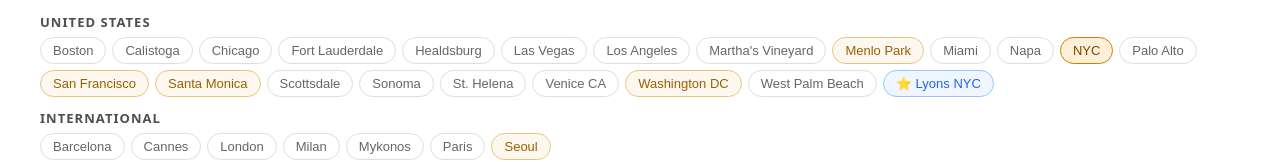
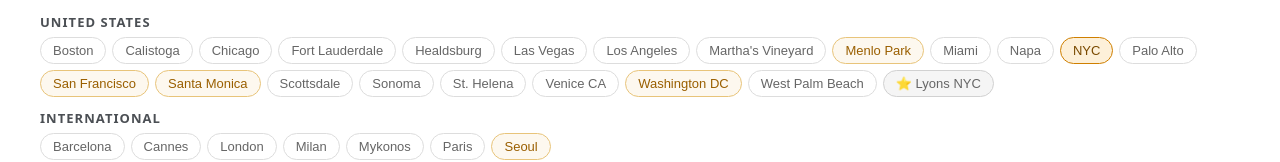
Before and after one commit to judgejuju/Global-Restaurant-Guide, a React (Vite) app: page / in a window 1280 px wide. Shown: the part 123-285 px from the top of the page. Built offline with nearby package versions, Linux system fonts and the light colour scheme; no server answers.

Commit message:
Refactor button styles for active and inactive states

```diff
--- a/src/main.jsx
+++ b/src/main.jsx
@@ -1949,14 +1949,14 @@ function App() {
                       fontSize:13, padding:"5px 12px", borderRadius:99, cursor:"pointer",
                       fontWeight: isActive ? 500 : 400,
                       background: isActive
-                        ? (isLyons ? "#dbeafe" : isA16z ? "#fdf0d9" : "#f0f0f0")
-                        : (isLyons ? "#eff6ff" : isA16z ? "#fdf8ef" : "transparent"),
+                        ? (isLyons ? "#ebebeb" : isA16z ? "#fdf0d9" : "#f0f0f0")
+                        : (isLyons ? "#f5f5f5" : isA16z ? "#fdf8ef" : "transparent"),
                       border: `0.5px solid ${isActive
-                        ? (isLyons ? "#3b82f6" : isA16z ? "#cf7f00" : "#888")
-                        : (isLyons ? "#93c5fd" : isA16z ? "#e8c47a" : "#ddd")}`,
+                        ? (isLyons ? "#999999" : isA16z ? "#cf7f00" : "#888")
+                        : (isLyons ? "#d1d1d1" : isA16z ? "#e8c47a" : "#ddd")}`,
                       color: isActive
-                        ? (isLyons ? "#1d4ed8" : isA16z ? "#7a4a00" : "#111")
-                        : (isLyons ? "#2563eb" : isA16z ? "#9a5f00" : "#666"),
+                        ? (isLyons ? "#111111" : isA16z ? "#7a4a00" : "#111")
+                        : (isLyons ? "#666666" : isA16z ? "#9a5f00" : "#666"),
                     }}>
                     {c === "Lyons NYC" ? "⭐ Lyons NYC" : c}
                   </button>
@@ -2030,14 +2030,14 @@ function App() {
                       fontSize:13, padding:"5px 12px", borderRadius:99, cursor:"pointer",
                       fontWeight: isActive ? 500 : 400,
                       background: isActive
-                        ? (isLyons ? "#dbeafe" : isA16z ? "#fdf0d9" : "#f0f0f0")
-                        : (isLyons ? "#eff6ff" : isA16z ? "#fdf8ef" : "transparent"),
+                        ? (isLyons ? "#ebebeb" : isA16z ? "#fdf0d9" : "#f0f0f0")
+                        : (isLyons ? "#f5f5f5" : isA16z ? "#fdf8ef" : "transparent"),
                       border: `0.5px solid ${isActive
-                        ? (isLyons ? "#3b82f6" : isA16z ? "#cf7f00" : "#888")
-                        : (isLyons ? "#93c5fd" : isA16z ? "#e8c47a" : "#ddd")}`,
+                        ? (isLyons ? "#999999" : isA16z ? "#cf7f00" : "#888")
+                        : (isLyons ? "#d1d1d1" : isA16z ? "#e8c47a" : "#ddd")}`,
                       color: isActive
-                        ? (isLyons ? "#1d4ed8" : isA16z ? "#7a4a00" : "#111")
-                        : (isLyons ? "#2563eb" : isA16z ? "#9a5f00" : "#666"),
+                        ? (isLyons ? "#111111" : isA16z ? "#7a4a00" : "#111")
+                        : (isLyons ? "#666666" : isA16z ? "#9a5f00" : "#666"),
                     }}>
                     {c === "Lyons NYC" ? "⭐ Lyons NYC" : c}{hasUpdates && <span style={{ display:"inline-block", width:6, height:6, borderRadius:99, background:"#1D9E75", marginLeft:5, verticalAlign:"middle", marginTop:-2 }} />}
                   </button>
```
